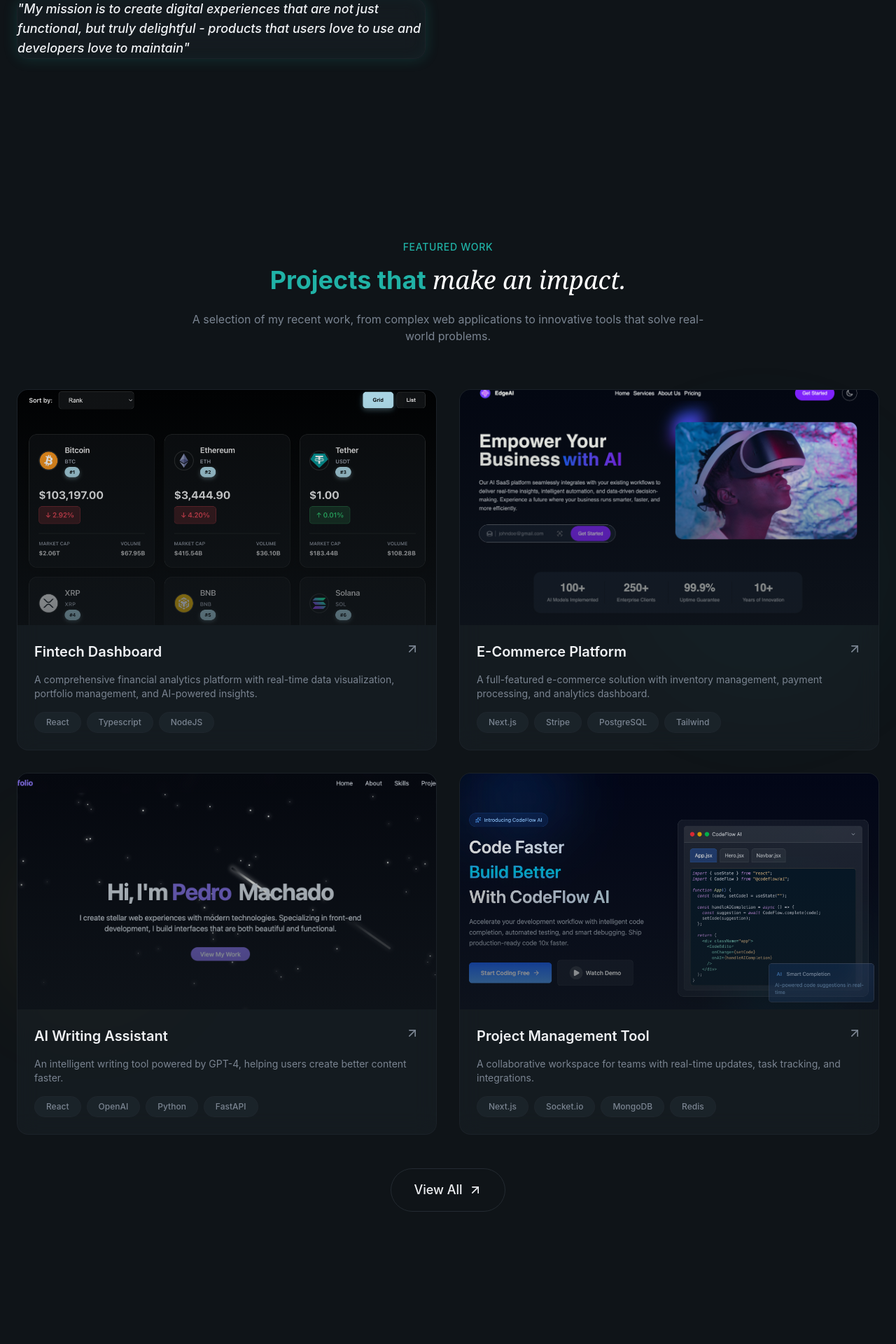
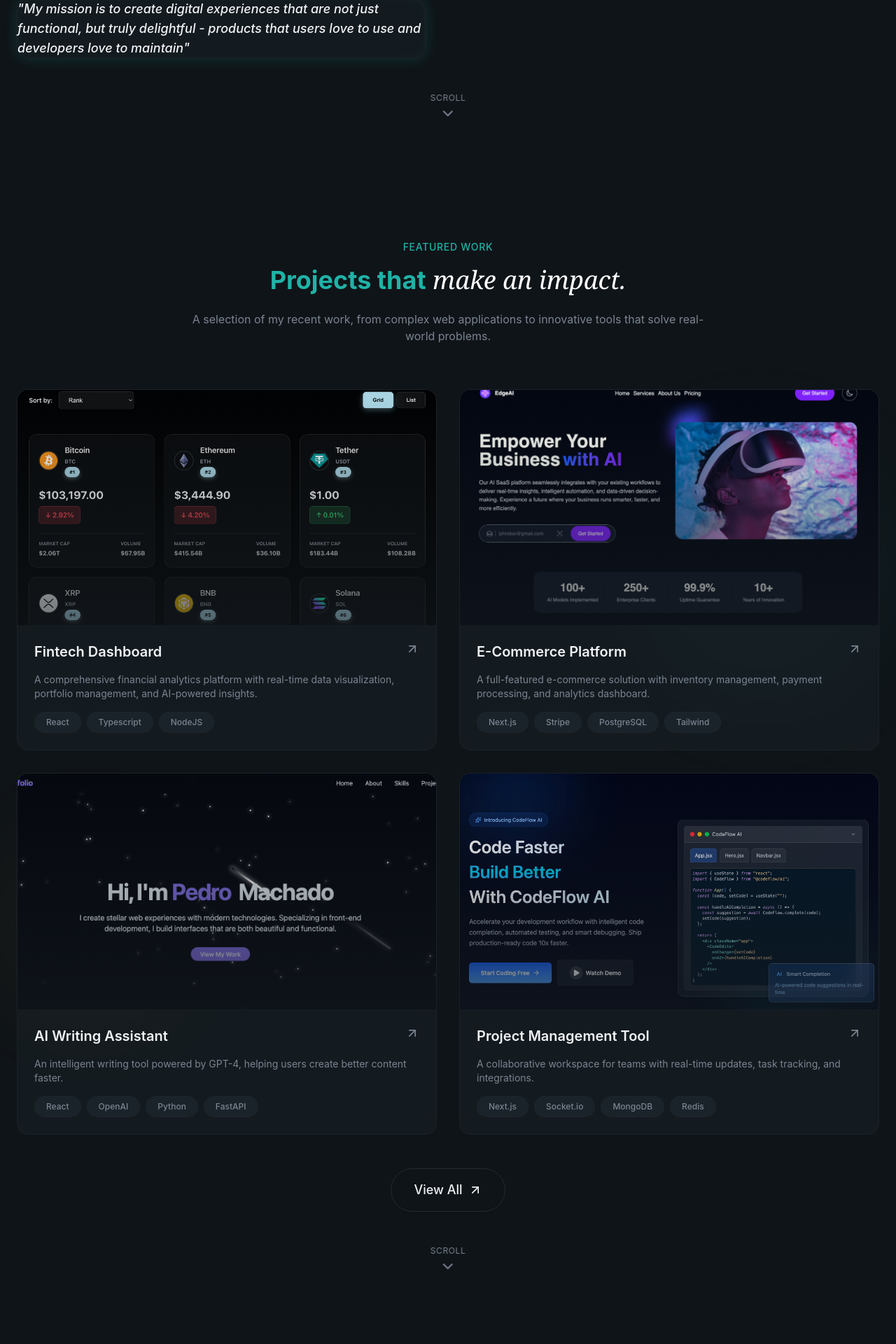
Before and after one commit to chuckerin/personal-portfolio, a React (Vite) app: page / in a window 1280 px wide. Shown: the part 1700-3620 px from the top of the page at 70% size. Built offline with nearby package versions, Linux system fonts and the light colour scheme.

Commit message:
fixed some more buttons and added scroll consitency

```diff
--- a/src/layout/Navbar.tsx
+++ b/src/layout/Navbar.tsx
@@ -50,7 +50,9 @@ export const Navbar = () => {
 
         {/* CTA Button */}
         <div className='hidden md:block'>
-          <Button>Contact Me</Button>
+          <Button onClick={() => (window.location.href = '#contact')}>
+            Contact Me
+          </Button>
         </div>
 
         {/* Mobile Menu Button */}
--- a/src/sections/About.tsx
+++ b/src/sections/About.tsx
@@ -1,4 +1,4 @@
-import { Code2, Lightbulb, Rocket, Users } from 'lucide-react';
+import { ChevronDown, Code2, Lightbulb, Rocket, Users } from 'lucide-react';
 
 const highlights = [
   {
@@ -94,6 +94,18 @@ export const About = () => {
           </div>
         </div>
       </div>
+      <div
+        className='absolute bottom-8 left-1/2 -translate-x-1/2
+        animate-fade-in animation-delay-800'
+      >
+        <a
+          href='#projects'
+          className='flex flex-col items-center gap-2 text-muted-foreground hover:text-primary transition-colors group'
+        >
+          <span className='text-xs uppercase tracking-wider'>Scroll</span>
+          <ChevronDown className='w-6 h-6 animate-bounce' />
+        </a>
+      </div>
     </section>
   );
 };
--- a/src/sections/Experience.tsx
+++ b/src/sections/Experience.tsx
@@ -1,3 +1,5 @@
+import { ChevronDown } from 'lucide-react';
+
 const experiences = [
   {
     period: '2022 — Present',
@@ -177,6 +179,18 @@ export const Experience = () => {
           </div>
         </div>
       </div>
+      <div
+        className='absolute bottom-8 left-1/2 -translate-x-1/2
+        animate-fade-in animation-delay-800'
+      >
+        <a
+          href='#testimonials'
+          className='flex flex-col items-center gap-2 text-muted-foreground hover:text-primary transition-colors group'
+        >
+          <span className='text-xs uppercase tracking-wider'>Scroll</span>
+          <ChevronDown className='w-6 h-6 animate-bounce' />
+        </a>
+      </div>
     </section>
   );
 };
--- a/src/sections/Hero.tsx
+++ b/src/sections/Hero.tsx
@@ -197,7 +197,7 @@ export const Hero = () => {
 
       <div
         className='absolute bottom-8 left-1/2 -translate-x-1/2
-      animate-fade-in animation-delay-800'
+        animate-fade-in animation-delay-800'
       >
         <a
           href='#about'
--- a/src/sections/Projects.tsx
+++ b/src/sections/Projects.tsx
@@ -1,4 +1,4 @@
-import { ArrowUpRight, Github } from 'lucide-react';
+import { ArrowUpRight, Github, ChevronDown } from 'lucide-react';
 import { AnimatedBorderButton } from '../components/AnimatedBorderButton';
 
 const projects = [
@@ -42,7 +42,7 @@ const projects = [
 
 export const Projects = () => {
   return (
-    <section id='about' className='py-32 relative overflow-hidden'>
+    <section id='projects' className='py-32 relative overflow-hidden'>
       {/*  BG Glows */}
       <div className='absolute top-1/4 right-0 w-96 h-96 bg-primary/5 rounded-full blur-3xl' />
       <div className='absolute bottom-1/4 left-0 w-64 h-64 bg-highlight/5 rounded-full blur-3xl' />
@@ -133,12 +133,28 @@ export const Projects = () => {
         </div>
         {/* View All CTA */}
         <div className='text-center mt-12 animate-fade-in animation-delay-500'>
-          <AnimatedBorderButton>
+          <AnimatedBorderButton
+            onClick={() =>
+              window.open('https://github.com/chuckerin/', '_blank')
+            }
+          >
             View All
             <ArrowUpRight className='w-5 h-5' />
           </AnimatedBorderButton>
         </div>
       </div>
+      <div
+        className='absolute bottom-8 left-1/2 -translate-x-1/2
+        animate-fade-in animation-delay-800'
+      >
+        <a
+          href='#experience'
+          className='flex flex-col items-center gap-2 text-muted-foreground hover:text-primary transition-colors group'
+        >
+          <span className='text-xs uppercase tracking-wider'>Scroll</span>
+          <ChevronDown className='w-6 h-6 animate-bounce' />
+        </a>
+      </div>
     </section>
   );
 };
--- a/src/sections/Testimonials.tsx
+++ b/src/sections/Testimonials.tsx
@@ -1,4 +1,4 @@
-import { ChevronLeft, ChevronRight, Quote } from 'lucide-react';
+import { ChevronDown, ChevronLeft, ChevronRight, Quote } from 'lucide-react';
 import { useState } from 'react';
 
 const testimonials = [
@@ -183,6 +183,18 @@ export const Testimonials = () => {
           </div>
         </div>
       </div>
+      <div
+        className='absolute bottom-8 left-1/2 -translate-x-1/2
+        animate-fade-in animation-delay-800'
+      >
+        <a
+          href='#contact'
+          className='flex flex-col items-center gap-2 text-muted-foreground hover:text-primary transition-colors group'
+        >
+          <span className='text-xs uppercase tracking-wider'>Scroll</span>
+          <ChevronDown className='w-6 h-6 animate-bounce' />
+        </a>
+      </div>
     </section>
   );
 };
```
